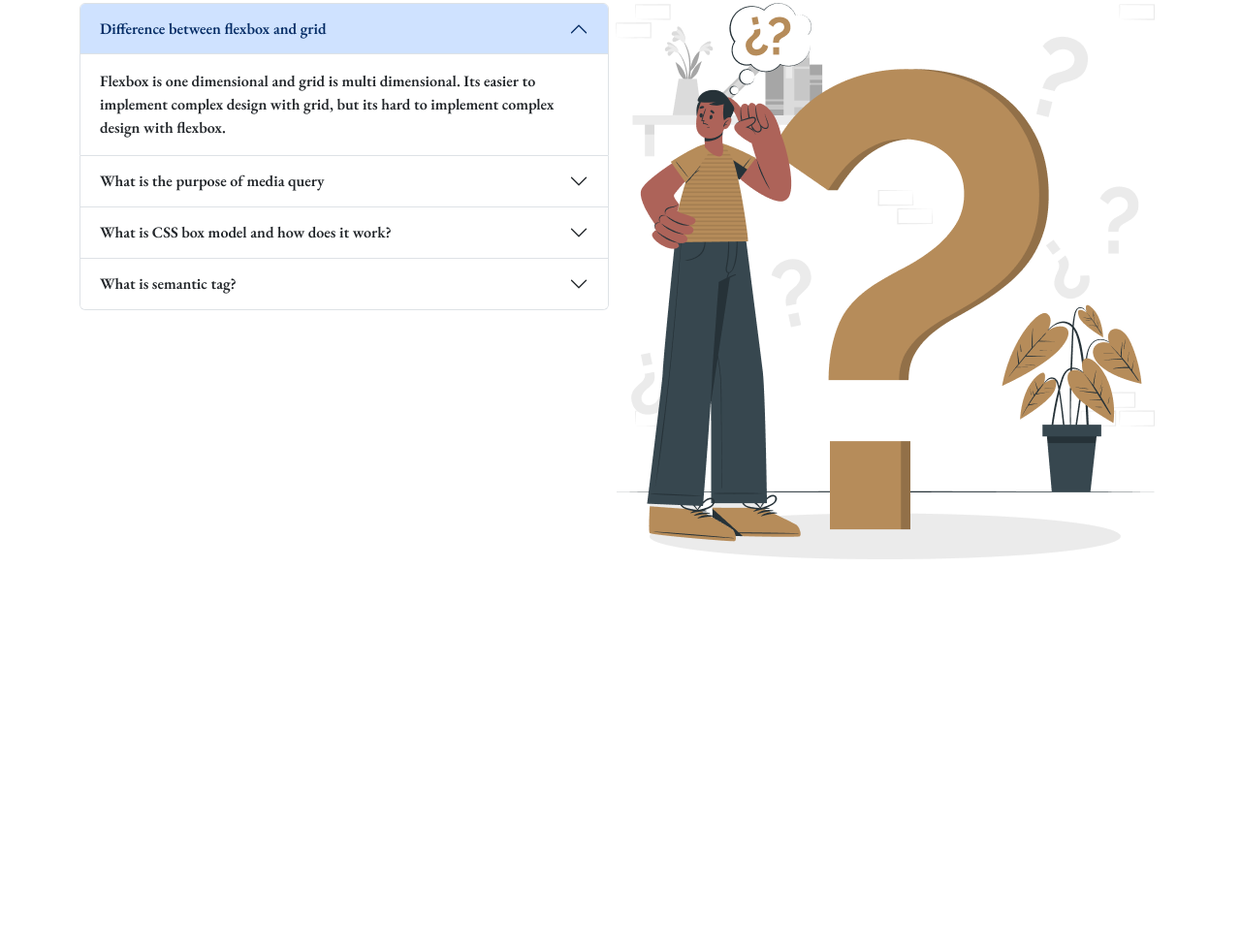
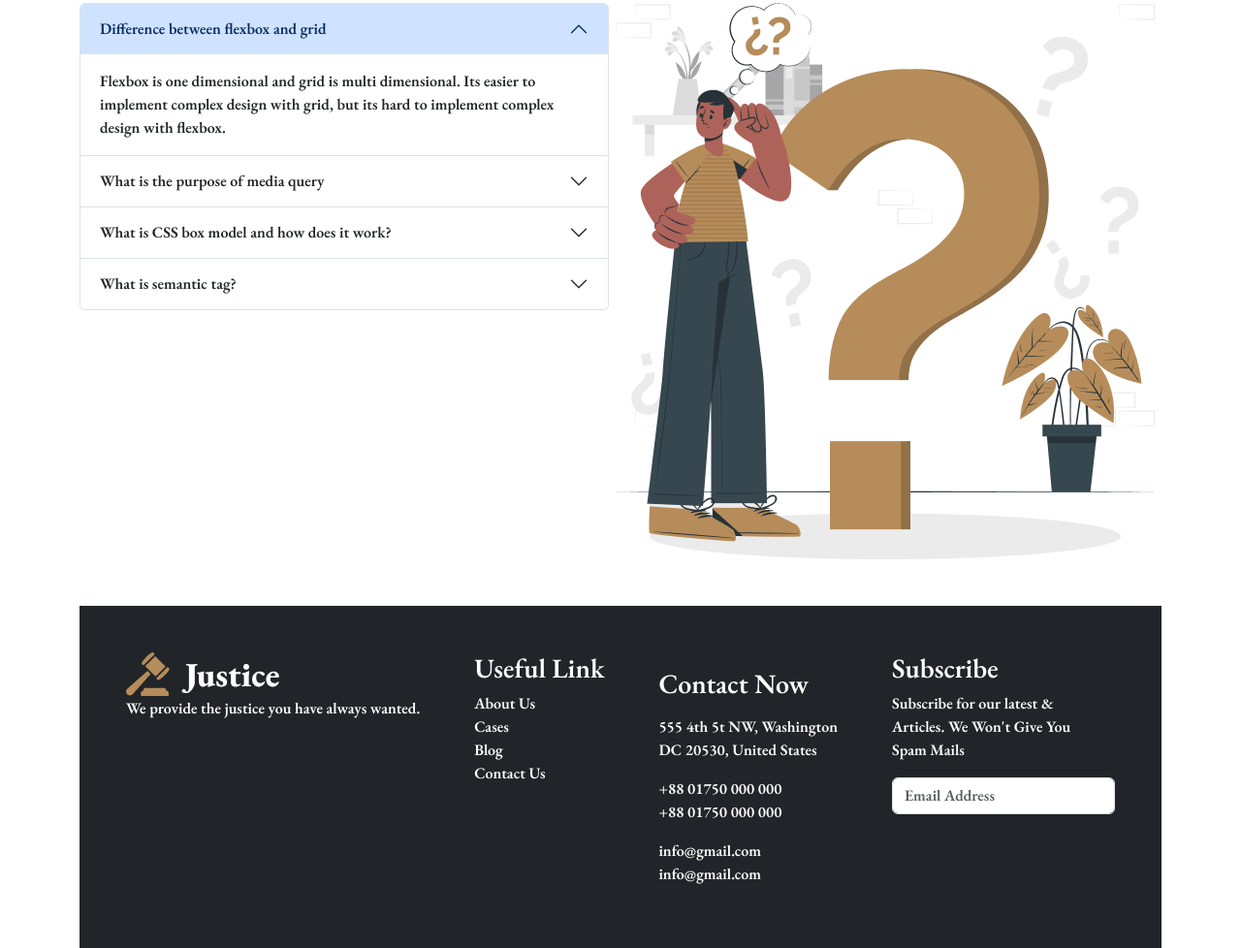
Before and after one commit to Bakhtiar2000/PH-Assignment-03, a plain HTML site: page index.html in a window 1280 px wide. Shown: the part 2079-3057 px from the top of the page at 97% size. Before the commit the page ends 2704 px from the top, so only its background shows below. Drawn offline with nearby package versions, Linux system fonts and the light colour scheme.

Commit message:
footer added

```diff
--- a/index.html
+++ b/index.html
@@ -286,7 +286,33 @@ style="background-image: url('images/Rectangle\ 5.png'), url('images/Rectangle\
             </section>
             </main>
 
-
+            <!-- Footer Part -->
+            <footer class="text-white bg-dark d-lg-flex justify-content-between p-5">
+                <div>
+                <img src="images/Group 37.png" alt="">
+                <p>We provide the justice you have always wanted.</p>
+                </div>
+                <div>
+                <h3>Useful Link</h3>
+                <div>
+                    <a class="text-decoration-none text-white" href="#">About Us</a> <br>
+                    <a class="text-decoration-none text-white" href="#">Cases</a> <br>
+                    <a class="text-decoration-none text-white" href="#">Blog</a> <br>
+                    <a class="text-decoration-none text-white" href="#">Contact Us</a>
+                </div>
+                </div>
+                <div>
+                <h3 class="my-3">Contact Now</h3>
+                <p>555 4th 5t NW, Washington<br>DC 20530, United States</p>
+                <p>+88 01750 000 000<br>+88 01750 000 000</p>
+                <p>info@gmail.com<br>info@gmail.com</p>
+                </div>
+                <div>
+                <h3>Subscribe</h3>
+                <p>Subscribe for our latest & <br>Articles. We Won't Give You <br>Spam Mails</p>
+                <input class="form-control me-2" type="search" placeholder="Email Address" aria-label="Search">
+                </div>
+                </footer>
 
 
 
```
